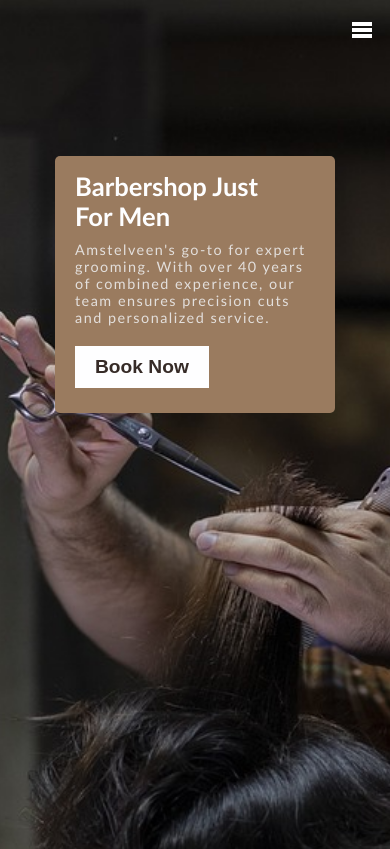
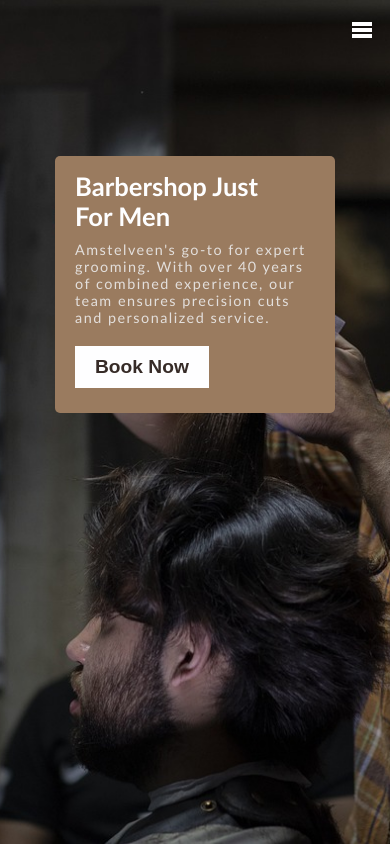
Before and after one commit to MaximeLoustau1/Barbershop-website, a React (Vite) app: page / in a window 390 px wide. Shown: the top 849 px of the page. Built offline with nearby package versions, Linux system fonts and the light colour scheme.

Commit message:
fixed about section for good

```diff
--- a/src/About.css
+++ b/src/About.css
@@ -1,45 +1,32 @@
+body {
+    height: 100%;
+}
 #about-section {
+    position: relative;
     margin: 0;
     padding: 0;
-    padding-bottom: 3%;
-    margin-bottom: 90px;
+    height: 100vh;
 }
 
 .background-img {
     background: url("./assets/about-image.jpeg") no-repeat center center;
+    position: absolute;
     background-size: cover;
-    position: absolute;
     width: 60%;
+    height: 100%;
     top: 0;
-    height: 140vh;
     right: 0;
-    z-index: -3;
+    z-index: -1;
 }
 
 .about-card {
     padding: 30px;
     margin-left: 15%;
-    margin-top: 8%;
-    width: 35%;
+    margin-top: 10%;
+    height: 240px;
     max-width: 450px;
-    height: 40%;
     background-color: #9a7b5f;
     border-radius: 5px;
-}
-
-.about-image {
-    transform: scale(0.7);
-    width: 50%;
-    height: 100vh;
-    margin-top: -156px;
-    margin-left: -20%;
-    position: relative;
-    z-index: -1;
-}
-
-h1 {
-    font-size: 2.7rem;
-    color: #fefeff;
 }
 
 .about-title {
@@ -67,34 +54,21 @@
     color: #fefeff;
 }
 
-@media (min-width: 1300px) {
-    #about-section {
-        height: 65vh;
-        margin-bottom: 0;
-    }
+@media (min-width: 1400px) {
     .about-card {
-        margin-top: 17%!important;
+        margin-left: 25%;
     }
 }
 
 @media (max-width: 847px) {
+
     .background-img {
-        height: 150vh;
+        width: 100vw;
+        margin-left: 0;
     }
 }
 
 @media (max-width: 760px) {
-    .background-img {
-        width: 100vw;
-        height: 150vh;
-        margin-left: 0;
-    }
-
-    #about-section {
-        height: 70vh;
-        margin: 0;
-    }
-
     .about-card {
         height: auto;
         width: 50%;
@@ -118,10 +92,6 @@
 @media (max-width: 600px) {
     .about-card {
         margin-top: 30%!important;
-    }
-
-    #about-section {
-        height: 81vh;
     }
 }
 
--- a/src/About.jsx
+++ b/src/About.jsx
@@ -1,11 +1,13 @@
 import "./About.css";
 import Button from "./Button";
-import image from "./assets/about-image.jpeg";
+import Navbar from './Navbar.jsx'
+
 
 function About() {
   return (
     <section id="about-section">
       <div className="background-img"></div>
+      <Navbar />
       <div className="about-card">
         <h1 className="about-title">Barbershop Just For Men</h1>
         <p className="about-description">
--- a/src/App.jsx
+++ b/src/App.jsx
@@ -9,7 +9,6 @@
 
   return (
       <div>
-        <Navbar />
         <About />
         <Team />
         <Services />
--- a/src/Footer.jsx
+++ b/src/Footer.jsx
@@ -8,7 +8,7 @@
 	return (
 		<section>
 			<div className="footer">
-				<p>&copy; {currentYear} TNM.consulting / All rights reserved</p>
+				<p>&copy; {currentYear} Made by TNM Consulting</p>
 			</div>
 		</section>
 	);
--- a/src/Services.css
+++ b/src/Services.css
@@ -72,11 +72,11 @@
 @media (max-width: 663px) {
     .services-container > * {
         width: calc(100% - 24px);
-        margin-top: 5px;
-        margin-bottom: 5px;
+        margin-top: 10px;
+        margin-bottom: 10px;
     }
     #services-section {
-        padding-bottom: 90px;
+        padding-bottom: 75px;
     }
 
     #services-section > h1 {
--- a/src/index.css
+++ b/src/index.css
@@ -9,3 +9,8 @@
     margin: 0;
     padding: 0;
 }
+
+h1 {
+  font-size: 2.7rem;
+  color: #fefeff;
+}
```
